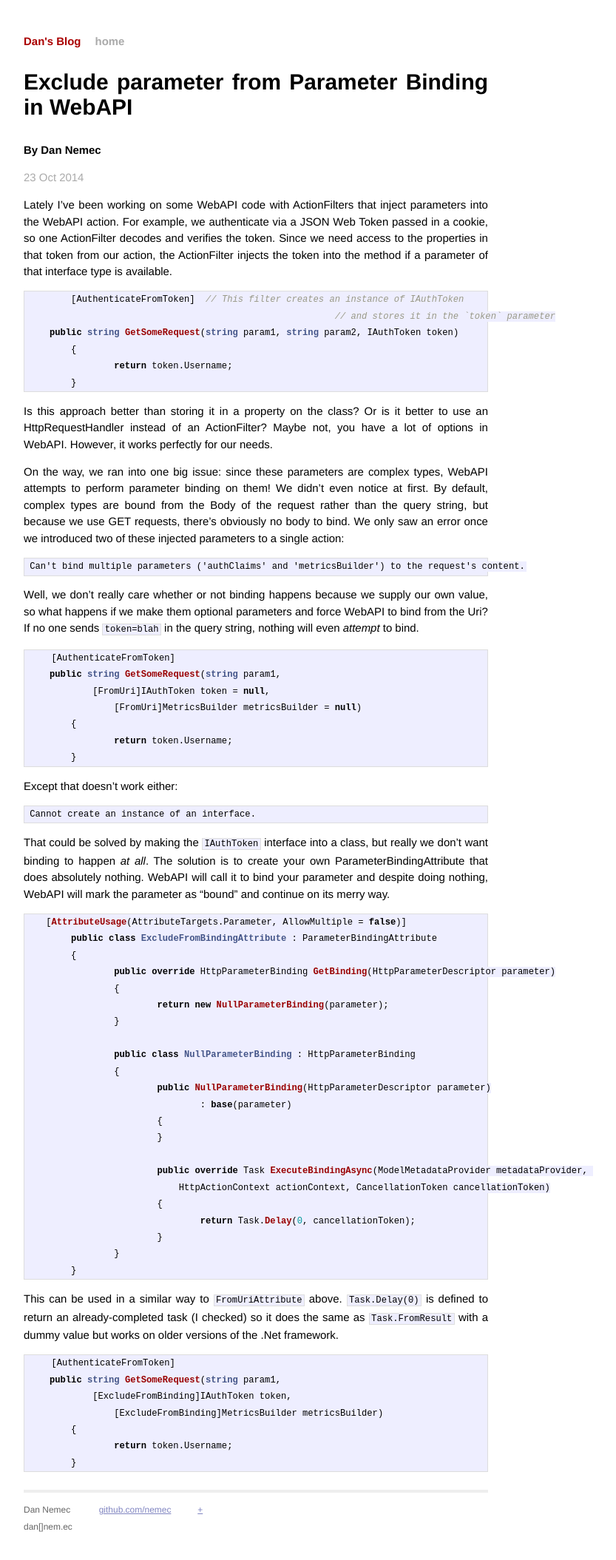
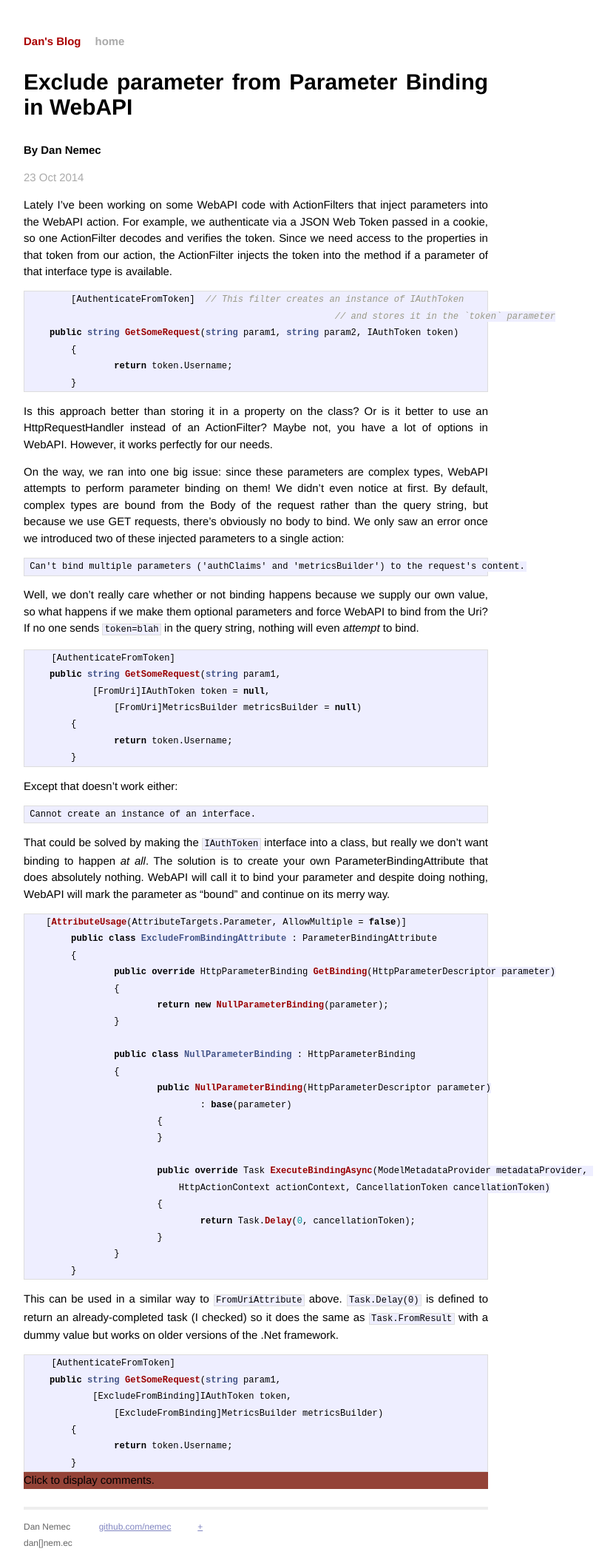
Before and after one commit to nemec/nemec.github.io, a Jekyll site: the page built from _posts/2014-10-23-exclude-parameter-binding.md, in a window 1280 px wide. Shown: the whole page at 74% size, without its empty margins (294-1127 px from the left). Built offline with Jekyll 4.4.1, drawn with Linux system fonts in a browser that asks for light colours; Markdown is read by kramdown in place of the engine named in the settings; comment, search, counter and statistics services are not loaded; before the commit the page ends 2087 px from its top, so only the background shows below that.

Commit message:
Require click to see comments.

```diff
--- a/_layouts/post.html
+++ b/_layouts/post.html
@@ -20,25 +20,37 @@
   </script>
 
   <script type="text/javascript">
-    console.log("{{page.title}}");
       reddit_url = "http://blog.nem.ec{{ page.url }}";
       reddit_title = "{{ page.title }}";
   </script>
   <script type="text/javascript" src="http://www.reddit.com/buttonlite.js?i=5"></script>
 </div>
 
-<div id="disqus_thread" class="comments"></div>
+<style type="text/css">
+	#disqus_thread {
+		background-color: #944337;
+		width: 100%;
+	}
+</style>
+
+<div id="disqus_thread" class="comments">Click to display comments.</div>
 <script type="text/javascript">
-/* * * CONFIGURATION VARIABLES: EDIT BEFORE PASTING INTO YOUR WEBPAGE * * */
 	var disqus_shortname = 'nemec'; // required: replace example with your forum shortname
 	var disqus_identifier = '{{ page.url }}';
     var disqus_url = 'http://blog.nem.ec{{ page.url }}';
 
-/* * * DON'T EDIT BELOW THIS LINE * * */
-(function() {
-  var dsq = document.createElement('script'); dsq.type = 'text/javascript'; dsq.async = true;
-  dsq.src = 'http://' + disqus_shortname + '.disqus.com/embed.js';
-  (document.getElementsByTagName('head')[0] || document.getElementsByTagName('body')[0]).appendChild(dsq);
-})();
+	function enableDisqus() {
+	  var dsq = document.createElement('script'); dsq.type = 'text/javascript'; dsq.async = true;
+	  dsq.src = 'http://' + disqus_shortname + '.disqus.com/embed.js';
+	  (document.getElementsByTagName('head')[0] || document.getElementsByTagName('body')[0]).appendChild(dsq);
+	}
+
+	var thread = document.getElementById("disqus_thread");
+	if(thread.attachEvent) {
+		thread.attachEvent("onclick", enableDisqus);
+	}
+	else {
+		thread.addEventListener("click", enableDisqus, false);
+	}
 </script>
 <noscript>JavaScript is required to view comments from the Disqus platform.</a></noscript>
```
